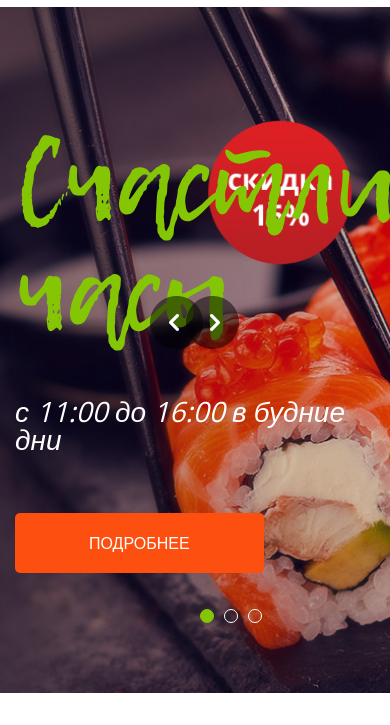
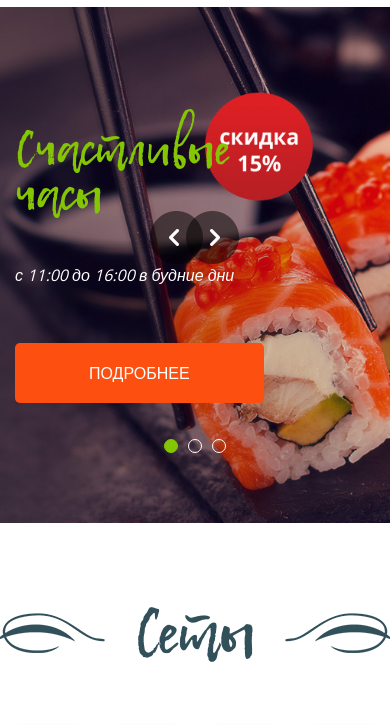
Before and after one commit to ELegek/Miushi, a website: page app/index.html in a window 390 px wide. Shown: the part 84-809 px from the top of the page. Drawn offline with nearby package versions, Linux system fonts and the light colour scheme.

Commit message:
Адаптив intro

```diff
--- a/app/scss/_media.scss
+++ b/app/scss/_media.scss
@@ -22,13 +22,67 @@
     }
 
     // ============= MENU__descr =============
+
+    // ============= Intro =============
+    .intro {
+
+        .slick-arrow {
+            display: none;
+        }
+    }
+
+    // ============= Intro =============
 }
 
-@media (max-width: 768px) {}
+@media (max-width: 768px) {
 
-@media (max-width: 600px) {}
+    // ============= Intro =============
+    .intro {
+        &__slider {
+            &-title {
+                font-size: 80px;
+            }
+        }
+    }
 
-@media (max-width: 480px) {}
+    // ============= Intro =============
+}
+
+@media (max-width: 600px) {
+
+    // ============= Intro =============
+    .intro {
+        &__slider {
+            &-title {
+                font-size: 60px;
+            }
+
+            &-subtitle {
+                font-size: 20px;
+            }
+        }
+    }
+
+    // ============= Intro =============
+}
+
+@media (max-width: 480px) {
+
+    // ============= Intro =============
+    .intro {
+        &__slider {
+            &-title {
+                font-size: 45px;
+            }
+
+            &-subtitle {
+                font-size: 16px;
+            }
+        }
+    }
+
+    // ============= Intro =============
+}
 
 @media (max-width: 320px) {
 
@@ -40,4 +94,19 @@
     }
 
     // ============= MENU__descr =============
+
+    // ============= Intro =============
+    .intro {
+        &__slider {
+            &-title {
+                font-size: 34px;
+            }
+
+            &-subtitle {
+                font-size: 12px;
+            }
+        }
+    }
+
+    // ============= Intro =============
 }
--- a/app/scss/blocks/intro.scss
+++ b/app/scss/blocks/intro.scss
@@ -66,10 +66,11 @@
 
             display: flex;
             align-items: center;
-
+            justify-content: center;
             position: absolute;
             bottom: 70px;
-            left: 50%;
+            left: 0;
+            right: 0;
             li {
                 margin: 0px 5px;
                 list-style: none;
```
Also changed, not shown: app/css/blocks/intro.min.css, app/css/style.min.css.
